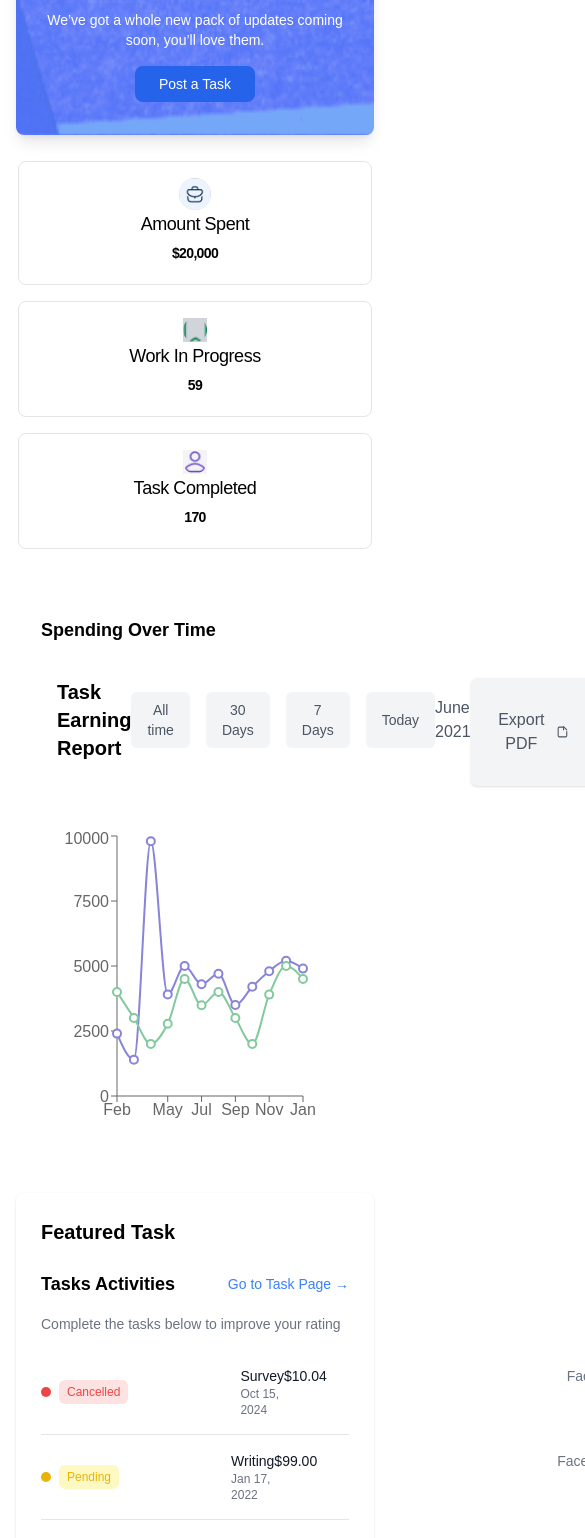
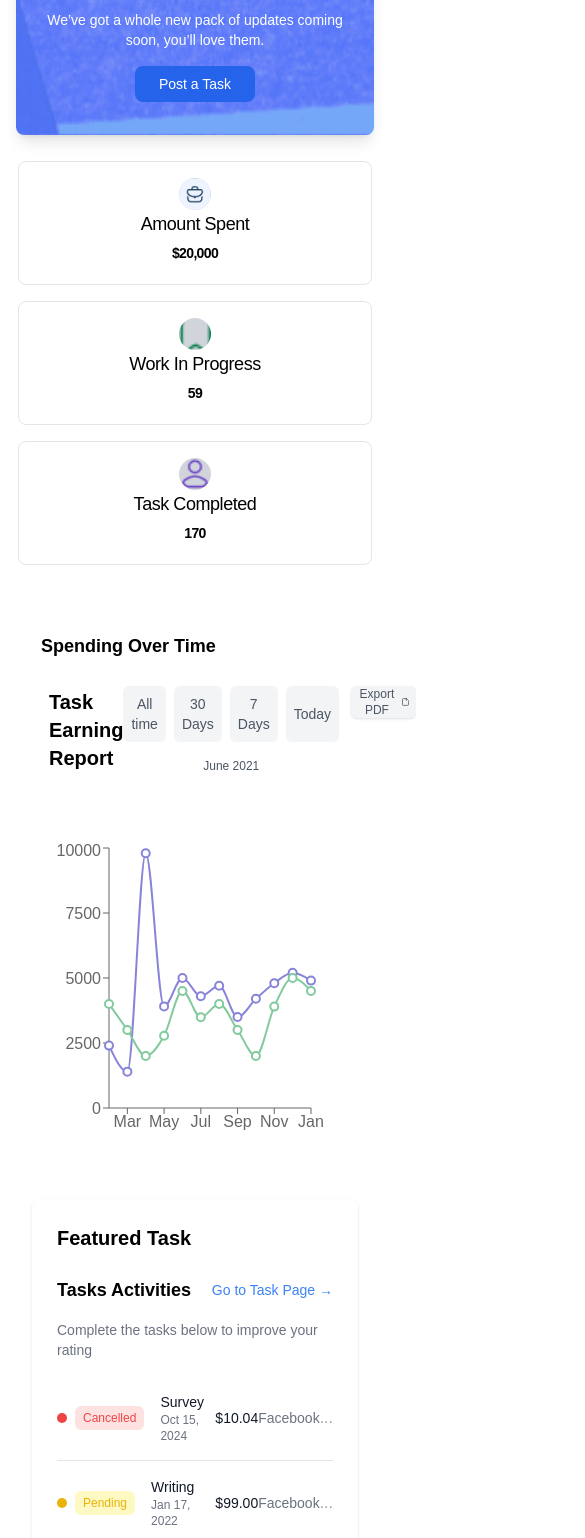
Before and after one commit to emmanueldavidson96/altbucks, a Next.js app: page /user-dashboard in a window 390 px wide. Shown: the part 432-1970 px from the top of the page, 585 px wide, since content can reach past the window. Built offline with nearby package versions, Linux system fonts and the light colour scheme.

Commit message:
fetch data from a static mockjson data, made the user dashboard interface responsive on small and mid screen

```diff
--- a/src/app/components/User-Dashboard/FeaturedTask.tsx
+++ b/src/app/components/User-Dashboard/FeaturedTask.tsx
@@ -1,42 +1,27 @@
 "use client";
 
-import React from "react";
+import React, { useEffect, useState } from "react";
+import mockData from './mockData.json';
 
-const TaskActivities = () => {
-  const tasks = [
-    {
-      status: "Cancelled",
-      description: "Survey",
-      date: "Oct 15, 2024",
-      amount: "$10.04",
-      platform: "Facebook",
-    },
-    {
-      status: "Pending",
-      description: "Writing",
-      date: "Jan 17, 2022",
-      amount: "$99.00",
-      platform: "Facebook",
-    },
-    {
-      status: "Pending",
-      description: "Video review",
-      date: "Jan 17, 2022",
-      amount: "$249.94",
-      platform: "Netflix",
-    },
-    {
-      status: "Cancelled",
-      description: "Writing",
-      date: "Jan 17, 2022",
-      amount: "$199.24",
-      platform: "Amazon Prime",
-    },
-  ];
+interface Task {
+  status: string;
+  description: string;
+  date: string;
+  amount: string;
+  platform: string;
+}
+
+const TaskActivities: React.FC = () => {
+  const [tasks, setTasks] = useState<Task[]>([]);
+
+  useEffect(() => {
+    // Fetch data from the mock JSON file
+    setTasks(mockData.taskActivities);
+  }, []);
 
   return (
     <div className="bg-white rounded-lg shadow p-6 border
-      border-transparent hover:border-4 hover:border-blue-600 font-mulish">
+      border-transparent hover:border-4 hover:border-blue-600 font-mulish mx-4">
       {/* Title Section */}
       <div className="mb-6">
         <h1 className="text-xl font-bold text-black mb-2">Featured Task</h1>
@@ -58,7 +43,7 @@ const TaskActivities = () => {
         {tasks.map((task, index) => (
           <div
             key={index}
-            className="flex items-centre justify-between py-4 border-b last:border-0"
+            className="flex items-center justify-between py-4 border-b last:border-0"
           >
             {/* Status Badge */}
             <div className="flex items-center gap-2">
@@ -79,18 +64,18 @@ const TaskActivities = () => {
             </div>
 
             {/* Task Description */}
-            <div className="flex-1 ml-28 max-w-xs">
+            <div className="flex-1 ml-4 max-w-xs">
               <p className="text-sm font-medium text-gray-900 truncate">{task.description}</p>
               <p className="text-xs text-gray-500">{task.date}</p>
             </div>
 
             {/* Task Amount */}
-            <div className="text-sm font-medium text-gray-900 flex-shrink-0 ml-0 mr-60">
+            <div className="text-sm font-medium text-gray-900 flex-shrink-0">
               {task.amount}
             </div>
 
             {/* Task Platform */}
-            <div className="text-sm text-gray-500 mr-20">{task.platform}</div>
+            <div className="text-sm text-gray-500">{task.platform}</div>
 
             {/* Actions */}
             <button className="text-gray-400 hover:text-gray-700">
--- a/src/app/components/User-Dashboard/LineGraph.tsx
+++ b/src/app/components/User-Dashboard/LineGraph.tsx
@@ -1,6 +1,6 @@
 "use client";
 
-import React from "react";
+import React, { useEffect, useState } from "react";
 import {
   LineChart,
   Line,
@@ -10,62 +10,61 @@ import {
   Tooltip,
   ResponsiveContainer,
 } from "recharts";
+import mockData from './mockData.json';
 
-const data = [
-  { name: "Feb", uv: 4000, pv: 2400 },
-  { name: "Mar", uv: 3000, pv: 1398 },
-  { name: "Apr", uv: 2000, pv: 9800 },
-  { name: "May", uv: 2780, pv: 3908 },
-  { name: "Jun", uv: 4500, pv: 5000 },
-  { name: "Jul", uv: 3490, pv: 4300 },
-  { name: "Aug", uv: 4000, pv: 4700 },
-  { name: "Sep", uv: 3000, pv: 3500 },
-  { name: "Oct", uv: 2000, pv: 4200 },
-  { name: "Nov", uv: 3900, pv: 4800 },
-  { name: "Dec", uv: 5000, pv: 5200 },
-  { name: "Jan", uv: 4500, pv: 4900 },
-];
+interface LineGraphData {
+  name: string;
+  uv: number;
+  pv: number;
+}
 
-const LineGraph = () => {
+const LineGraph: React.FC = () => {
+  const [data, setData] = useState<LineGraphData[]>([]);
+
+  useEffect(() => {
+    // Fetch data from the mock JSON file
+    setData(mockData.lineGraphData);
+  }, []);
+
   return (
-    <div className="bg-white rounded-lg p-6 border
-      border-transparent hover:border-4 hover:border-blue-600 h-[500px]">
+    <div className="bg-white rounded-lg p-4 md:p-6 border
+      border-transparent hover:border-4 hover:border-blue-600 h-auto">
       {/* Header Section */}
       <div className="flex justify-between">
         <div className="flex justify-between items-center mb-6">
           <h2 className="text-xl font-bold text-black">Task Earning Report</h2>
-
         </div>
 
         {/* Filter Section */}
-      <div className="flex items-center justify-between mb-6">
-        <div className="flex gap-4">
-          <button className="px-4 py-2 text-sm font-medium bg-gray-100 text-gray-600 rounded-md hover:bg-gray-200">
+        <div className="flex flex-col sm:flex-row items-center justify-between mb-4 sm:mb-0">
+          <div className="flex gap-2 md:gap-4 mb-2 sm:mb-0">
+            <button className="px-2 md:px-4 py-2 text-sm bg-gray-100 text-gray-600 rounded-md hover:bg-gray-200">
               All time
             </button>
-          <button className="px-4 py-2 text-sm font-medium bg-gray-100 text-gray-600 rounded-md hover:bg-gray-200">
+            <button className="px-2 md:px-4 py-2 text-sm bg-gray-100 text-gray-600 rounded-md hover:bg-gray-200">
               30 Days
             </button>
-          <button className="px-4 py-2 text-sm font-medium bg-gray-100 text-gray-600 rounded-md hover:bg-gray-200">
+            <button className="px-2 md:px-4 py-2 text-sm bg-gray-100 text-gray-600 rounded-md hover:bg-gray-200">
               7 Days
             </button>
-          <button className="px-4 py-2 text-sm font-medium bg-gray-100 text-gray-600 rounded-md hover:bg-gray-200">
+            <button className="px-2 md:px-4 py-2 text-sm bg-gray-100 text-gray-600 rounded-md hover:bg-gray-200">
               Today
             </button>
           </div>
-        <span className="text-gray-600 font-medium">June 2021</span>
+          <span className="text-gray-600 px-2 md:px-4 py-2 text-xs md:text-sm">June 2021</span>
         </div>
 
         {/* Export Button */}
-      <button className="flex items-center bg-gray-100 text-gray-600 px-6 py-0 rounded-md shadow hover:bg-gray-200">
-          <span className="mr-2">Export PDF</span>
+        <button className="flex items-center bg-gray-100 text-gray-600 px-1.5 py-1.5 sm:px-1 sm:py-2
+        md:px-4 md:py-2 rounded-md shadow hover:bg-gray-200 h-8 sm:h-auto ml-3">
+          <span className="mr-1 text-xs sm:text-sm md:text-base">Export PDF</span>
           <svg
             xmlns="http://www.w3.org/2000/svg"
             fill="none"
             viewBox="0 0 24 24"
             strokeWidth={2}
             stroke="currentColor"
-            className="w-5 h-5"
+            className="w-3.5 h-3.5 sm:w-4 sm:h-4"
           >
             <path
               strokeLinecap="round"
--- a/src/app/components/User-Dashboard/TaskSummaryCard.tsx
+++ b/src/app/components/User-Dashboard/TaskSummaryCard.tsx
@@ -3,7 +3,7 @@ import React from 'react';
 const TaskSummaryCard = () => {
   return (
     <div className="bg-white rounded-lg p-4 lg:w-[450px] md:w-[900px]
-    lg:h-[500px] font-mulish mx-6 border border-blue-600 hover:border-2
+    lg:h-[450px] font-mulish mx-6 border border-blue-600 hover:border-2
      hover:border-blue-600 transition-all">
       {/* Encapsulated Task Total and Chart */}
       <div className="flex flex-col h-full justify-between relative">
--- a/src/app/components/User-Dashboard/UserCards.tsx
+++ b/src/app/components/User-Dashboard/UserCards.tsx
@@ -1,14 +1,29 @@
-import React from 'react';
+import React, { useEffect, useState } from 'react';
+import mockData from './mockData.json';
+
+interface UserCard {
+  title: string;
+  value: string;
+  icon: string;
+}
 
 const UserCards: React.FC = () => {
+  const [userCards, setUserCards] = useState<UserCard[]>([]);
+
+  useEffect(() => {
+    // Fetch data from the mock JSON file
+    setUserCards(mockData.userCards);
+  }, []);
+
   return (
     <div
       className="bg-white w-full flex flex-col sm:flex-row justify-between gap-4 sm:gap-6 rounded-lg
       text-black group border-2 group-hover:border-4 group-hover:border-blue-600
       border-transparent hover:border-4 hover:border-blue-600"
     >
-      {/* Card 1 */}
+      {userCards.map((card, index) => (
         <div
+          key={index}
           className="flex sm:flex-row flex-col items-center sm:items-start w-full sm:w-[30%] bg-white p-4 rounded-lg
             border-[1px] border-solid border-black-200
             group-hover:border-dashed group-hover:border-blue-700
@@ -17,8 +32,8 @@ const UserCards: React.FC = () => {
           {/* Left: Image Icon */}
           <div className="flex-shrink-0 w-8 h-8 bg-gray-300 rounded-full sm:mr-4 mb-2 sm:mb-0">
             <img
-            src="/assets/card1.png" // Replace with your image source
-            alt="icon 1"
+              src={card.icon} // Use the icon from the JSON data
+              alt={`icon ${index + 1}`}
               className="w-full h-full object-cover rounded-full"
             />
           </div>
@@ -26,67 +41,14 @@ const UserCards: React.FC = () => {
           {/* Right: Title and Subtitle */}
           <div className="flex flex-col justify-center text-center sm:text-left">
             <h2 className="text-lg mb-2 font-mulish font-thin text-[12px] leading-[13.96px] tracking-tight">
-            Amount Spent
+              {card.title}
             </h2>
             <p className="text-sm font-mulish font-bold text-[24px] leading-[27.93px] tracking-[-0.65px]">
-            $20,000
+              {card.value}
             </p>
           </div>
         </div>
-
-      {/* Card 2 */}
-      <div
-        className="flex sm:flex-row flex-col items-center sm:items-start w-full sm:w-[30%] bg-white p-4 rounded-lg
-            border-[1px] border-solid border-black-200
-            group-hover:border-dashed group-hover:border-blue-700
-            group-hover:border-[0.5px]"
-      >
-        {/* Left: Image Icon */}
-        <div className="flex-shrink-0 w-6 h-6 bg-gray-300 sm:mr-4 mb-2 sm:mb-0">
-          <img
-            src="/assets/card2.png" // Replace with your image source
-            alt="icon 2"
-            className="w-full h-full object-cover rounded-full"
-          />
-        </div>
-
-        {/* Right: Title and Subtitle */}
-        <div className="flex flex-col justify-center text-center sm:text-left">
-          <h2 className="text-lg mb-2 font-mulish font-thin text-[12px] leading-[13.96px] tracking-tight">
-            Work In Progress
-          </h2>
-          <p className="text-sm font-mulish font-bold text-[24px] leading-[27.93px] tracking-[-0.65px]">
-            59
-          </p>
-        </div>
-      </div>
-
-      {/* Card 3 */}
-      <div
-        className="flex sm:flex-row flex-col items-center sm:items-start w-full sm:w-[30%] bg-white p-4 rounded-lg
-      border-[1px] border-solid border-black-200
-      group-hover:border-dashed group-hover:border-blue-700
-      group-hover:border-[0.5px]"
-      >
-        {/* Left: Image Icon */}
-        <div className="flex-shrink-0 w-6 h-6 bg-gray-100 sm:mr-4 mb-2 sm:mb-0">
-          <img
-            src="/assets/card3.png" // Replace with your image source
-            alt="icon 3"
-            className="w-full h-full object-cover rounded-full"
-          />
-        </div>
-
-        {/* Right: Title and Subtitle */}
-        <div className="flex flex-col justify-center text-center sm:text-left">
-          <h2 className="text-lg mb-2 font-mulish font-thin text-[12px] leading-[13.96px] tracking-tight">
-            Task Completed
-          </h2>
-          <p className="text-sm font-mulish font-bold text-[24px] leading-[27.93px] tracking-[-0.65px]">
-            170
-          </p>
-        </div>
-      </div>
+      ))}
     </div>
   );
 };
--- /dev/null
+++ b/src/app/components/User-Dashboard/mockData.json
@@ -0,0 +1,63 @@
+{
+  "userCards": [
+    {
+      "title": "Amount Spent",
+      "value": "$20,000",
+      "icon": "/assets/card1.png"
+    },
+    {
+      "title": "Work In Progress",
+      "value": "59",
+      "icon": "/assets/card2.png"
+    },
+    {
+      "title": "Task Completed",
+      "value": "170",
+      "icon": "/assets/card3.png"
+    }
+  ],
+  "taskActivities": [
+    {
+      "status": "Cancelled",
+      "description": "Survey",
+      "date": "Oct 15, 2024",
+      "amount": "$10.04",
+      "platform": "Facebook"
+    },
+    {
+      "status": "Pending",
+      "description": "Writing",
+      "date": "Jan 17, 2022",
+      "amount": "$99.00",
+      "platform": "Facebook"
+    },
+    {
+      "status": "Pending",
+      "description": "Video review",
+      "date": "Jan 17, 2022",
+      "amount": "$249.94",
+      "platform": "Netflix"
+    },
+    {
+      "status": "Cancelled",
+      "description": "Writing",
+      "date": "Jan 17, 2022",
+      "amount": "$199.24",
+      "platform": "Amazon Prime"
+    }
+  ],
+  "lineGraphData": [
+    { "name": "Feb", "uv": 4000, "pv": 2400 },
+    { "name": "Mar", "uv": 3000, "pv": 1398 },
+    { "name": "Apr", "uv": 2000, "pv": 9800 },
+    { "name": "May", "uv": 2780, "pv": 3908 },
+    { "name": "Jun", "uv": 4500, "pv": 5000 },
+    { "name": "Jul", "uv": 3490, "pv": 4300 },
+    { "name": "Aug", "uv": 4000, "pv": 4700 },
+    { "name": "Sep", "uv": 3000, "pv": 3500 },
+    { "name": "Oct", "uv": 2000, "pv": 4200 },
+    { "name": "Nov", "uv": 3900, "pv": 4800 },
+    { "name": "Dec", "uv": 5000, "pv": 5200 },
+    { "name": "Jan", "uv": 4500, "pv": 4900 }
+  ]
+}
--- a/src/app/user-dashboard/page.tsx
+++ b/src/app/user-dashboard/page.tsx
@@ -1,4 +1,4 @@
-"use client"; // Ensure this is treated as a Client Component
+"use client";
 
 import React from "react";
 import Header from "../components/User-Dashboard/Header";
@@ -10,10 +10,8 @@ import PersonalProfile from "../components/User-Dashboard/PersonalProfile";
 import TaskSummaryCard from "../components/User-Dashboard/TaskSummaryCard";
 import ReferralCard from "../components/User-Dashboard/ReferralCard";
 import "../globals.css";
-import Navbar from "../components/User-Dashboard/Navbar";
 
 export default function Dashboard() {
-  // Define the event handler
   const handleButtonClick = () => {
     console.log("Post a Task button clicked!");
   };
@@ -34,7 +32,7 @@ export default function Dashboard() {
             title="Build a hands-on team to work on your project faster and easier with"
             subtitle="We’ve got a whole new pack of updates coming soon, you’ll love them."
             buttonText="Post a Task"
-            onButtonClick={handleButtonClick} // Pass the event handler
+            onButtonClick={handleButtonClick}
             imageSrc="/assets/Arrows(2).png"
             imageAlt="Illustration of arrows"
           />
```
Also changed, not shown: src/app/components/User-Dashboard/PersonalProfile.tsx (+14 -15 lines), src/app/components/User-Dashboard/ReferralCard.tsx (+6 -12 lines), 1 other file (tests, documents, lock files or other folders). Lines whose indentation alone changed are shown as unchanged.
